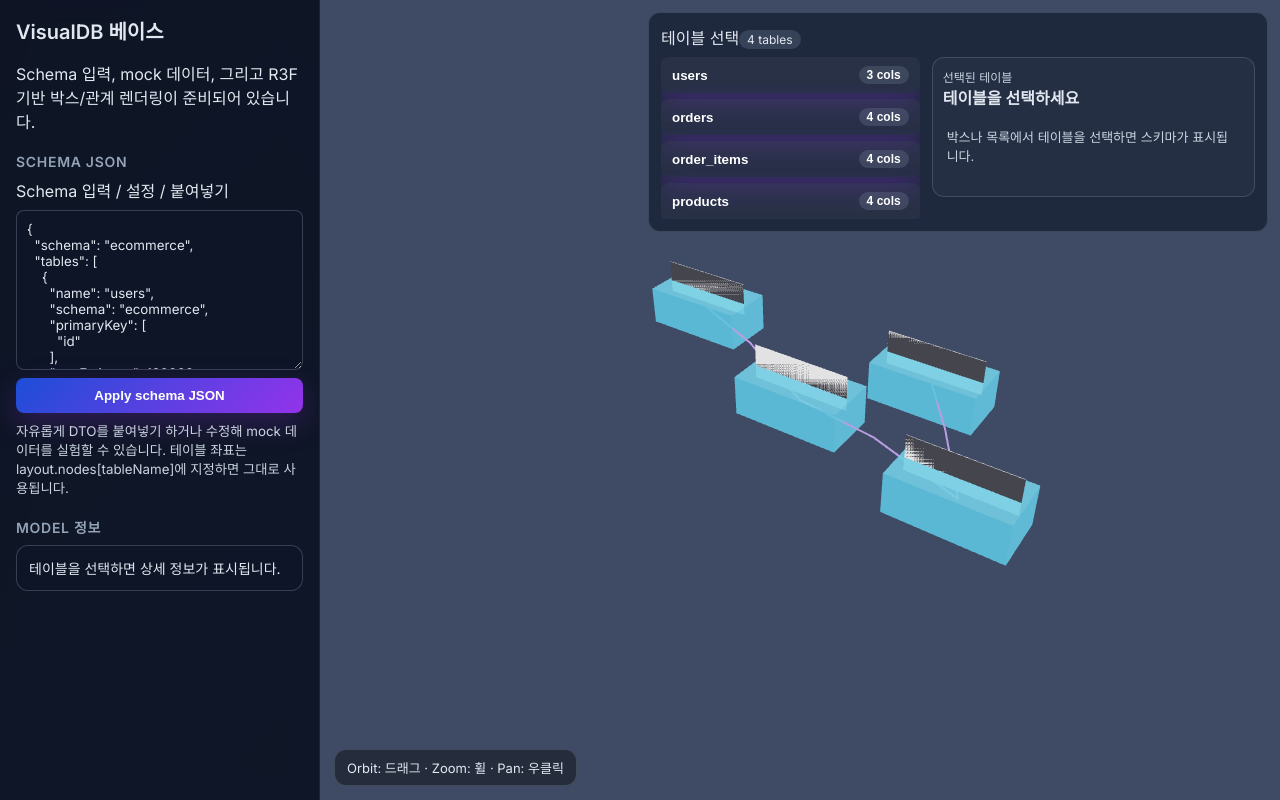
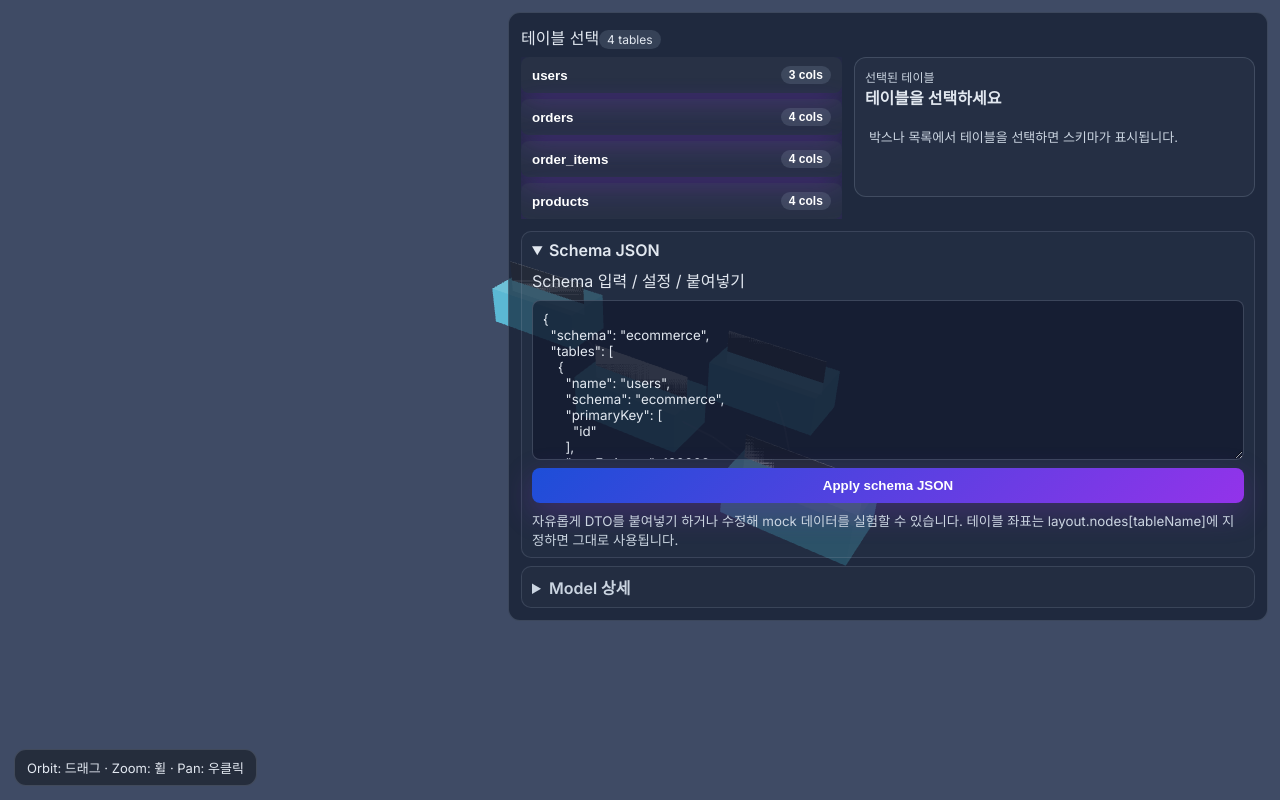
Before and after one commit to sqhtjs0104/visualdb, a React (Vite) app: page / in a window 1280 px wide. Built offline with nearby package versions, Linux system fonts and the light colour scheme.

Commit message:
Enhance schema view and highlight relations

```diff
--- a/src/App.tsx
+++ b/src/App.tsx
@@ -21,17 +21,20 @@ export default function App() {
     setActiveTable(undefined);
   };
 
+  const fkLookup = React.useMemo(() => {
+    if (!selectedTable) return {} as Record<string, string[]>;
+    const outgoing = graph.relations.filter((rel) => rel.fromTable === selectedTable.name);
+    return outgoing.reduce<Record<string, string[]>>((acc, rel) => {
+      rel.fromColumns.forEach((col) => {
+        const target = `${rel.toTable}.${rel.toColumns.join(', ')}`;
+        acc[col] = acc[col] ? [...acc[col], target] : [target];
+      });
+      return acc;
+    }, {});
+  }, [graph.relations, selectedTable]);
+
   return (
     <div className="app-shell">
-      <aside className="sidebar">
-        <h1>VisualDB 베이스</h1>
-        <p>Schema 입력, mock 데이터, 그리고 R3F 기반 박스/관계 렌더링이 준비되어 있습니다.</p>
-        <h2>Schema JSON</h2>
-        <SchemaInputPanel value={inputValue} onChange={setInputValue} onSubmit={handleGraphChange} />
-        <h2>Model 정보</h2>
-        <ModelInfoPanel table={graph.tables.find((t) => t.name === activeTable)} />
-      </aside>
-
       <main className="main-panel">
         <Scene3D graph={graph} activeTable={activeTable} onSelect={setActiveTable} />
         <div className="overlay-panel">
@@ -70,6 +73,7 @@ export default function App() {
                     <span>PK</span>
                     <span>Unique</span>
                     <span>Indexed</span>
+                    <span>FK</span>
                   </div>
                   <div className="schema-table__body">
                     {selectedTable.columns.map((column) => (
@@ -80,6 +84,9 @@ export default function App() {
                         <span>{column.isPrimary ? '●' : '–'}</span>
                         <span>{column.isUnique ? '●' : '–'}</span>
                         <span>{column.isIndexed ? '●' : '–'}</span>
+                        <span className="schema-fk-cell">
+                          {fkLookup[column.name] ? fkLookup[column.name].join(', ') : '–'}
+                        </span>
                       </div>
                     ))}
                   </div>
@@ -89,6 +96,16 @@ export default function App() {
               )}
             </div>
           </div>
+          <div className="overlay-stack">
+            <details className="control-card" open>
+              <summary>Schema JSON</summary>
+              <SchemaInputPanel value={inputValue} onChange={setInputValue} onSubmit={handleGraphChange} />
+            </details>
+            <details className="control-card" open={Boolean(selectedTable)}>
+              <summary>Model 상세</summary>
+              <ModelInfoPanel table={graph.tables.find((t) => t.name === activeTable)} />
+            </details>
+          </div>
         </div>
         <div className="scene-footer">Orbit: 드래그 · Zoom: 휠 · Pan: 우클릭</div>
       </main>
--- a/src/components/Scene3D.tsx
+++ b/src/components/Scene3D.tsx
@@ -67,9 +67,21 @@ function TableBox({ table, position, isActive, onSelect }: TableInstance & { isA
   );
 }
 
-function RelationEdge({ from, to }: { from: [number, number, number]; to: [number, number, number] }) {
+function RelationEdge({
+  from,
+  to,
+  isConnected,
+  hasSelection,
+}: {
+  from: [number, number, number];
+  to: [number, number, number];
+  isConnected: boolean;
+  hasSelection: boolean;
+}) {
   const mid: [number, number, number] = [(from[0] + to[0]) / 2, (from[1] + to[1]) / 2 + 0.2, (from[2] + to[2]) / 2];
-  return <Line points={[from, mid, to]} color="#a78bfa" lineWidth={2} />;
+  const opacity = isConnected ? 0.9 : hasSelection ? 0.12 : 0.2;
+  const width = isConnected ? 2.6 : 1.6;
+  return <Line points={[from, mid, to]} color="#c4b5fd" lineWidth={width} transparent opacity={opacity} />;
 }
 
 interface SceneProps {
@@ -103,7 +115,16 @@ export function Scene3D({ graph, activeTable, onSelect }: SceneProps) {
         const from = nodeLookup[rel.fromTable];
         const to = nodeLookup[rel.toTable];
         if (!from || !to) return null;
-        return <RelationEdge key={rel.name} from={from} to={to} />;
+        const isConnected = activeTable === rel.fromTable || activeTable === rel.toTable;
+        return (
+          <RelationEdge
+            key={rel.name}
+            from={from}
+            to={to}
+            isConnected={isConnected}
+            hasSelection={Boolean(activeTable)}
+          />
+        );
       })}
     </Canvas>
   );
--- a/src/styles.css
+++ b/src/styles.css
@@ -13,32 +13,11 @@ body {
 }
 
 .app-shell {
-  display: grid;
-  grid-template-columns: 320px 1fr;
+  display: flex;
+  flex-direction: column;
   height: 100vh;
   background: linear-gradient(135deg, #0b1021 0%, #0f172a 40%, #131a32 100%);
   color: #e2e8f0;
-}
-
-.sidebar {
-  padding: 16px;
-  border-right: 1px solid rgba(255, 255, 255, 0.06);
-  background: rgba(17, 24, 39, 0.7);
-  backdrop-filter: blur(12px);
-  overflow-y: auto;
-}
-
-.sidebar h1 {
-  margin: 0 0 12px;
-  font-size: 20px;
-}
-
-.sidebar h2 {
-  font-size: 14px;
-  text-transform: uppercase;
-  letter-spacing: 0.05em;
-  margin: 20px 0 8px;
-  color: #94a3b8;
 }
 
 .input-group {
@@ -107,6 +86,7 @@ button:active {
 
 .main-panel {
   position: relative;
+  flex: 1;
 }
 
 .canvas-wrapper {
@@ -122,8 +102,10 @@ button:active {
   border: 1px solid rgba(148, 163, 184, 0.25);
   border-radius: 12px;
   padding: 12px;
-  width: 620px;
+  width: 760px;
   color: #e2e8f0;
+  max-height: calc(100vh - 32px);
+  overflow-y: auto;
 }
 
 .overlay-content {
@@ -203,7 +185,7 @@ button:active {
 .schema-table__header,
 .schema-table__row {
   display: grid;
-  grid-template-columns: 1.4fr 1.3fr repeat(4, 0.7fr);
+  grid-template-columns: 1.3fr 1.2fr repeat(4, 0.7fr) 1.4fr;
   gap: 6px;
   align-items: center;
   font-size: 12px;
@@ -231,6 +213,11 @@ button:active {
   padding: 6px 8px;
 }
 
+.schema-fk-cell {
+  color: #c7d2fe;
+  font-size: 11px;
+}
+
 .schema-panel__empty {
   color: #cbd5e1;
   font-size: 13px;
@@ -256,3 +243,32 @@ small {
   border: 1px solid rgba(148, 163, 184, 0.25);
   font-size: 13px;
 }
+
+.overlay-stack {
+  display: flex;
+  flex-direction: column;
+  gap: 8px;
+  margin-top: 12px;
+}
+
+.control-card {
+  background: rgba(255, 255, 255, 0.02);
+  border: 1px solid rgba(148, 163, 184, 0.2);
+  border-radius: 10px;
+  padding: 8px 10px;
+  color: inherit;
+}
+
+.control-card summary {
+  cursor: pointer;
+  font-weight: 700;
+  color: #cbd5e1;
+}
+
+.control-card[open] summary {
+  color: #e2e8f0;
+}
+
+.control-card > *:not(summary) {
+  margin-top: 8px;
+}
```
Also changed, not shown: 2 other files (tests, documents, lock files or other folders).
